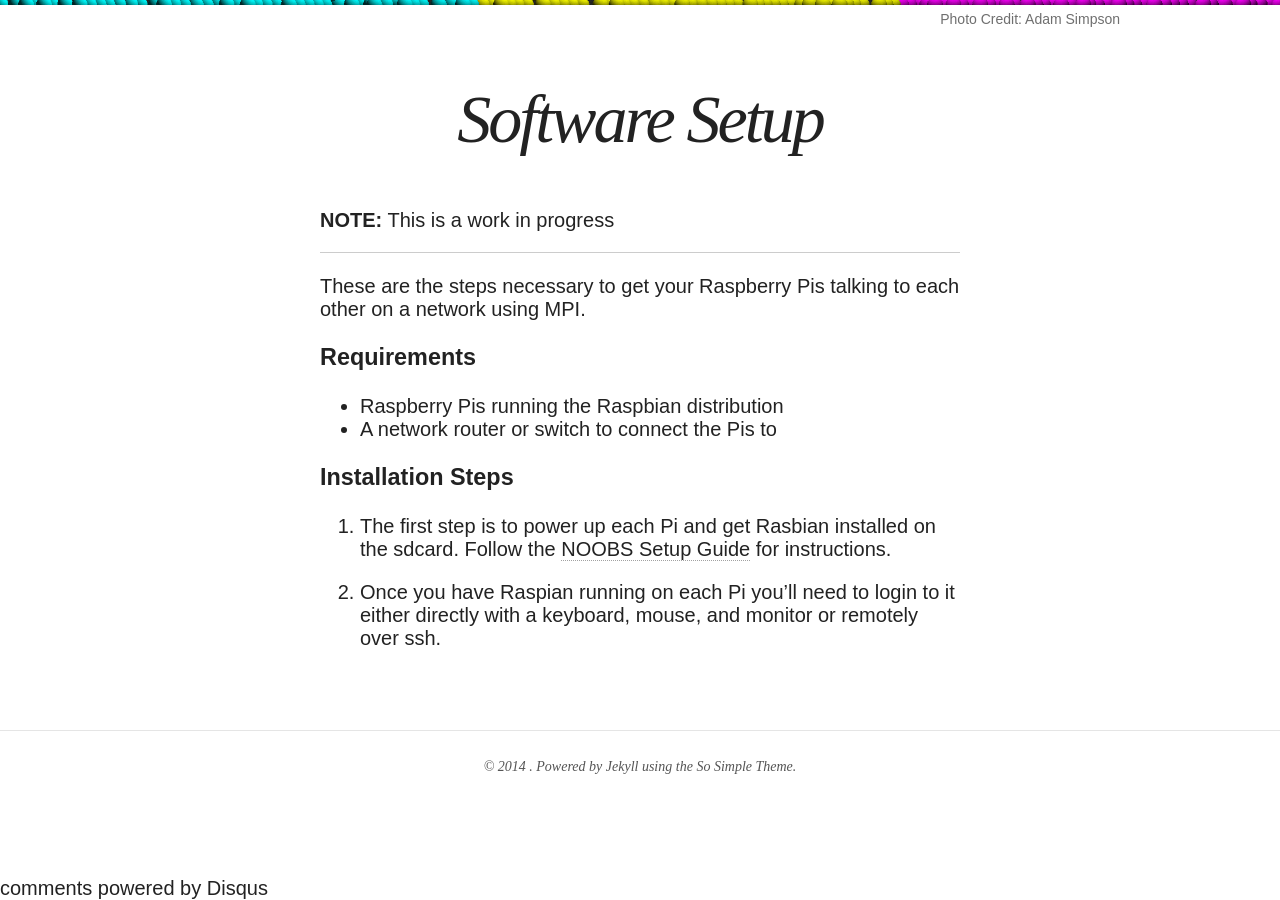
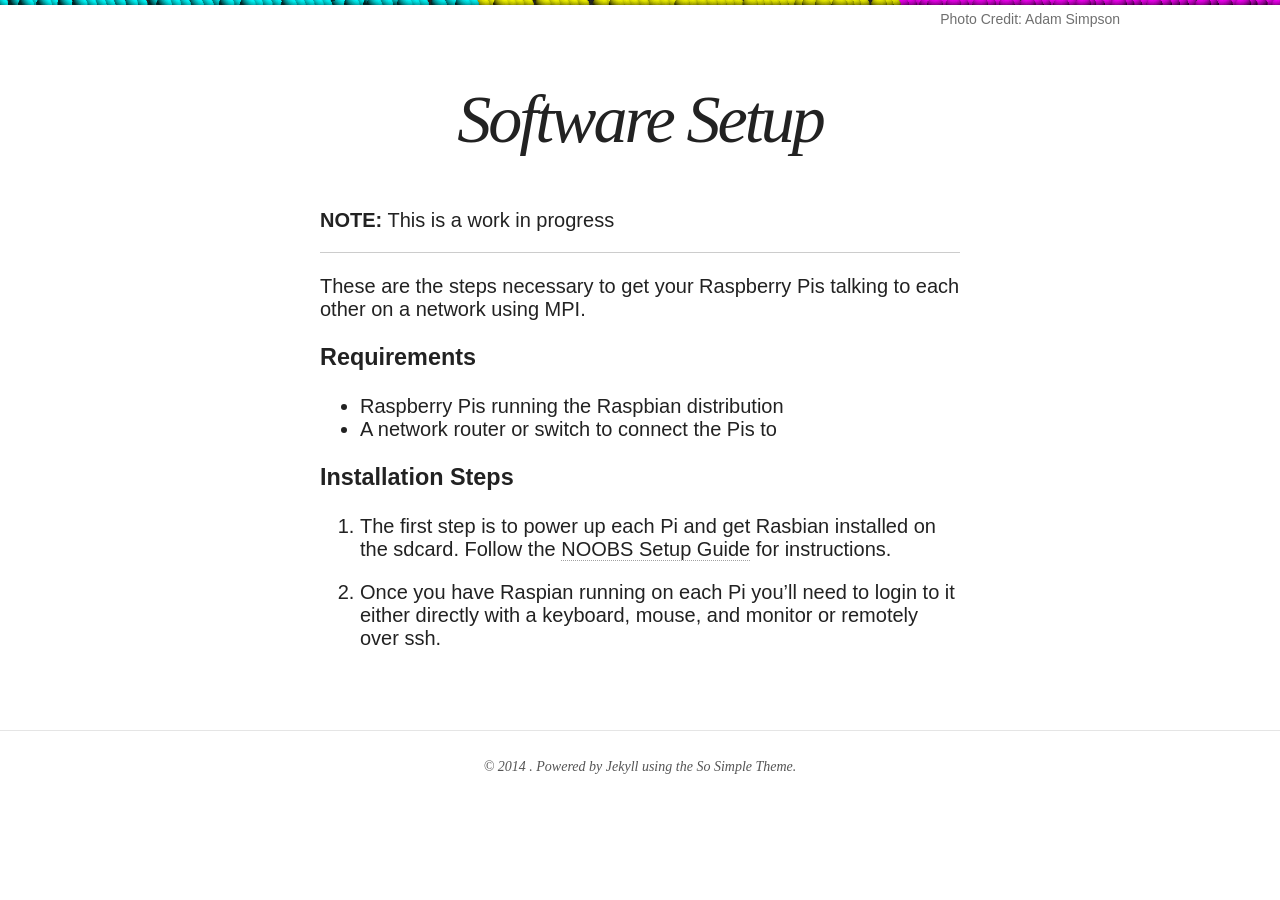
Before and after one commit to TinyTitan/tinytitan.github.io, a Jekyll site: the page built from software.md, in a window 1280 px wide and 900 px high, scrolled down 887 px. Built offline with Jekyll 4.4.1, drawn with Linux system fonts in a browser that asks for light colours; nearby versions of some CDN libraries; after the commit the page ends 1764 px from its top, so only the background shows below that; some of the changed lines change nothing that is shown.

Commit message:
no comments

```diff
--- a/_includes/scripts.html
+++ b/_includes/scripts.html
@@ -50,4 +50,3 @@
 
 </script>
 {% endif %}
-{% if page.comments %}{% include disqus_comments.html %}{% endif %}
```
